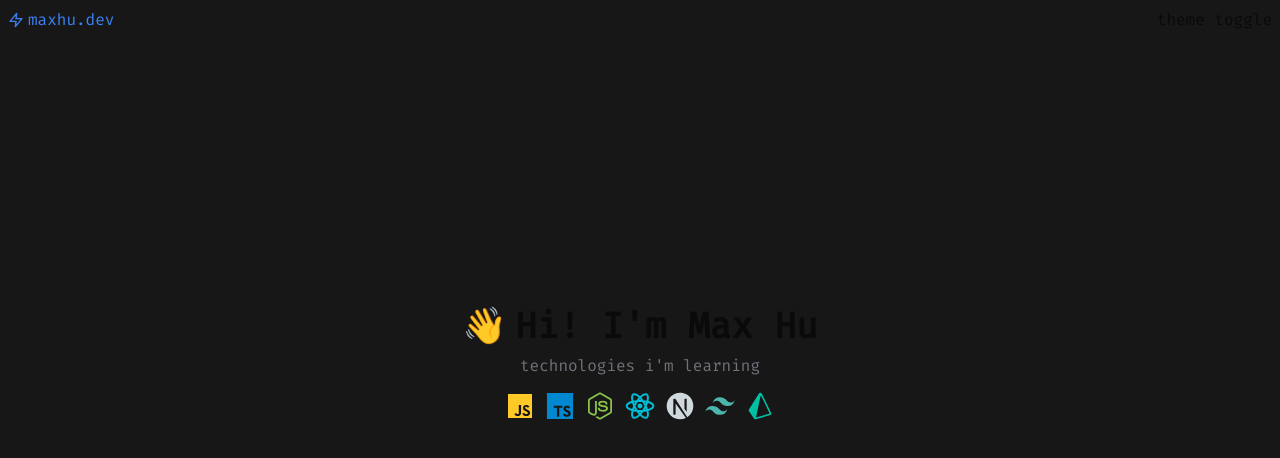
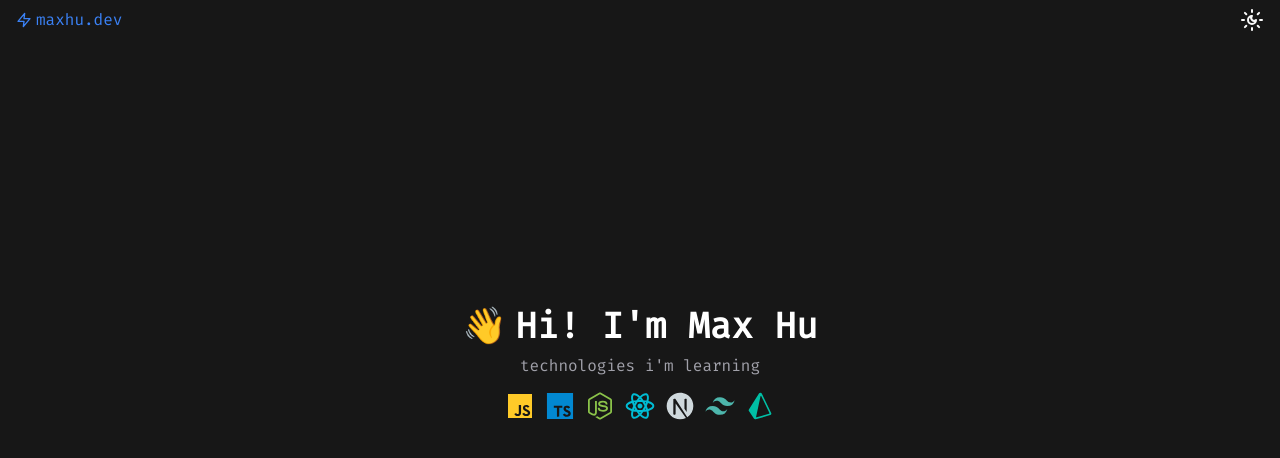
Before and after one commit to maxhu08/maxhu.dev, a Next.js app: page / in a window 1280 px wide. Shown: the top 458 px of the page. Built offline with nearby package versions, Linux system fonts and the light colour scheme.

Commit message:
add theme switcher

```diff
--- a/app/layout.tsx
+++ b/app/layout.tsx
@@ -15,8 +15,8 @@ export const metadata: Metadata = {
 export default function RootLayout({ children }: { children: React.ReactNode }) {
   return (
     <html lang="en" suppressHydrationWarning>
-      <body className={(cn(fira.className), "bg-neutral-900")} dir="ltr">
-        <ThemeProvider attribute="class" defaultTheme="system" enableSystem disableTransitionOnChange>
+      <body className={(cn(fira.className), "bg-neutral-200 dark:bg-neutral-900")} dir="ltr">
+        <ThemeProvider attribute="class" defaultTheme="dark" enableSystem disableTransitionOnChange>
           <Navbar />
           {children}
         </ThemeProvider>
--- a/components/navbar.tsx
+++ b/components/navbar.tsx
@@ -5,7 +5,7 @@ import { ThemeToggle } from "~/components/theme-toggle"
 export const Navbar: FC = () => {
   return (
     <nav className="fixed z-20 w-full">
-      <div className="p-2 grid grid-flow-col w-full">
+      <div className="py-2 px-4 grid grid-flow-col w-full">
         <div className="grid grid-cols-[max-content_max-content] gap-1 text-blue-500 place-items-center select-none">
           <Zap className="w-4 h-4" />
           <span>maxhu.dev</span>
--- a/components/theme-toggle.tsx
+++ b/components/theme-toggle.tsx
@@ -1,5 +1,30 @@
+"use client"
+
+import { SunMoon } from "lucide-react"
+import { useTheme } from "next-themes"
 import { FC } from "react"
+import { DropdownMenu, DropdownMenuContent, DropdownMenuItem, DropdownMenuTrigger } from "~/components/ui/dropdown-menu"
 
 export const ThemeToggle: FC = () => {
-  return <div>theme toggle</div>
+  const { setTheme } = useTheme()
+
+  return (
+    <div>
+      <DropdownMenu modal={false}>
+        <DropdownMenuTrigger asChild>
+          <div>
+            <SunMoon className="w-6 h-6" />
+          </div>
+        </DropdownMenuTrigger>
+        <DropdownMenuContent align="end">
+          <DropdownMenuItem onClick={() => setTheme("light")} className="cursor-pointer">
+            <div>click</div>
+          </DropdownMenuItem>
+          <DropdownMenuItem onClick={() => setTheme("dark")} className="cursor-pointer">
+            <div>click</div>
+          </DropdownMenuItem>
+        </DropdownMenuContent>
+      </DropdownMenu>
+    </div>
+  )
 }
```
